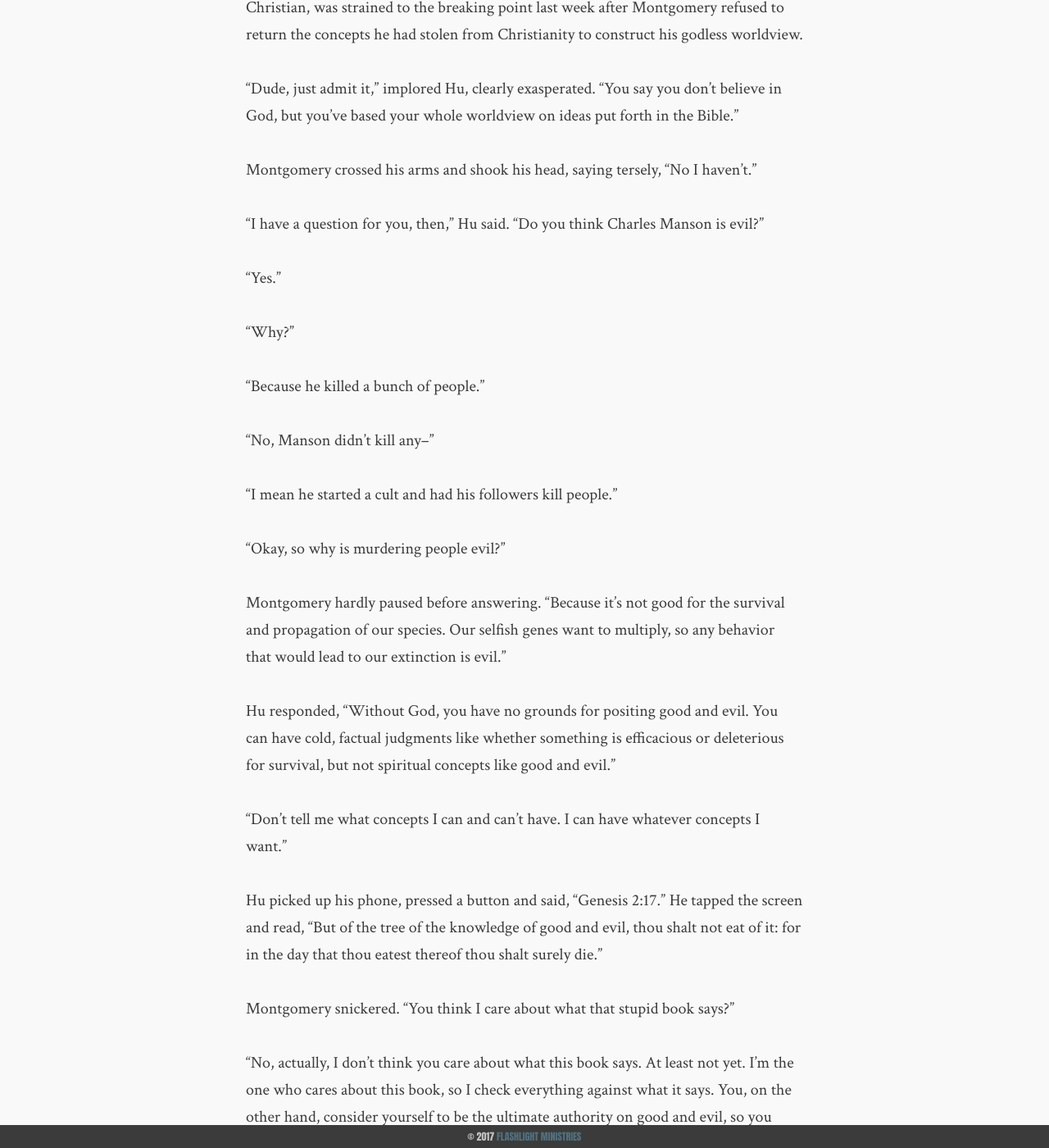
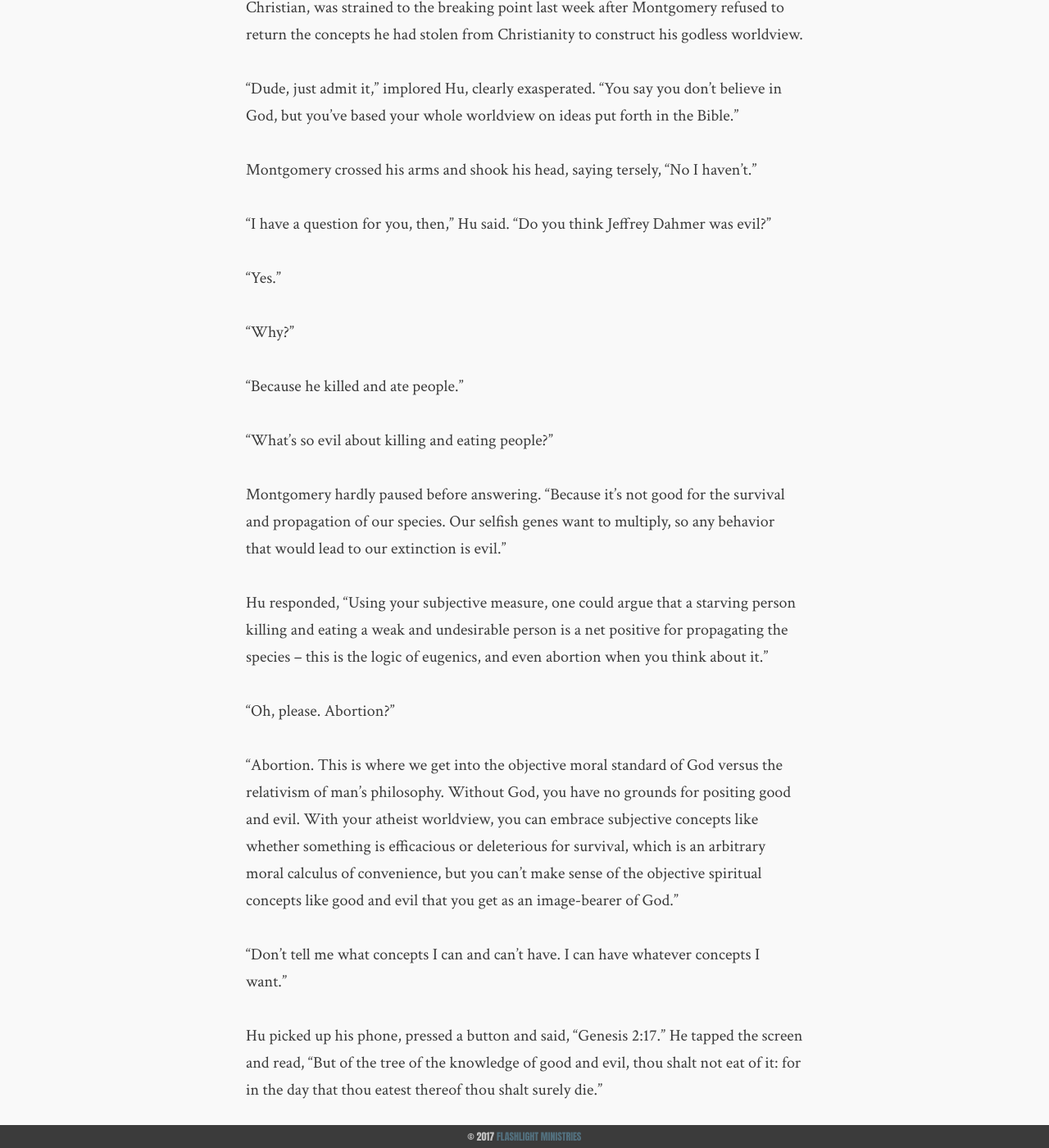
Before and after one commit to flashlightministries/oilforlight, a Jekyll site: the page built from _posts/2017-10-12-atheist-steals-concepts.md, in a window 1280 px wide and 1400 px high, scrolled down 791 px. Shown: the whole window at 82% size. Built offline with Jekyll 4.4.1, drawn with Linux system fonts in a browser that asks for light colours; nearby versions of some CDN libraries; some of the changed text lies outside the part shown.

Commit message:
Update 2017-10-12-atheist-steals-concepts.md

```diff
--- a/_posts/2017-10-12-atheist-steals-concepts.md
+++ b/_posts/2017-10-12-atheist-steals-concepts.md
@@ -14,23 +14,23 @@ The friendship between atheist Jason Montgomery and his best friend Victor Hu, a
 
 Montgomery crossed his arms and shook his head, saying tersely, "No I haven't."
 
-"I have a question for you, then," Hu said.  "Do you think Charles Manson is evil?"
+"I have a question for you, then," Hu said.  "Do you think Jeffrey Dahmer was evil?"
 
 "Yes."
 
 "Why?"
 
-"Because he killed a bunch of people."
+"Because he killed and ate people."
 
-"No, Manson didn't kill any--"
-
-"I mean he started a cult and had his followers kill people."
-
-"Okay, so why is murdering people evil?"
+"What's so evil about killing and eating people?"
 
 Montgomery hardly paused before answering.  "Because it's not good for the survival and propagation of our species.  Our selfish genes want to multiply, so any behavior that would lead to our extinction is evil."
 
-Hu responded, "Without God, you have no grounds for positing good and evil.  You can have cold, factual judgments like whether something is efficacious or deleterious for survival, but not spiritual concepts like good and evil."
+Hu responded, "Using your subjective measure, one could argue that a starving person killing and eating a weak and undesirable person is a net positive for propagating the species -- this is the logic of eugenics, and even abortion when you think about it."
+
+"Oh, please.  Abortion?"
+
+"Abortion.  This is where we get into the objective moral standard of God versus the relativism of man's philosophy.  Without God, you have no grounds for positing good and evil.  With your atheist worldview, you can embrace subjective concepts like whether something is efficacious or deleterious for survival, which is an arbitrary moral calculus of convenience, but you can't make sense of the objective spiritual concepts like good and evil that you get as an image-bearer of God."
 
 "Don't tell me what concepts I can and can't have.  I can have whatever concepts I want."
 
@@ -46,6 +46,6 @@ Hu called up Genesis 3:5.  "Here's what the serpent said: 'For God doth know tha
 
 "Everything in that Bible is a lie, man."
 
-"Please, Jason, return these concepts of good and evil to God and the Bible, where they belong."
+"As long as you deny God, you have no right to use these concepts of objective moral truth. Please, Jason, return them back to where they belong, with God and the Bible."
 
 The two men stared at each other in silence, then agreed to resume their game of Mario Kart, already in progress.
```
